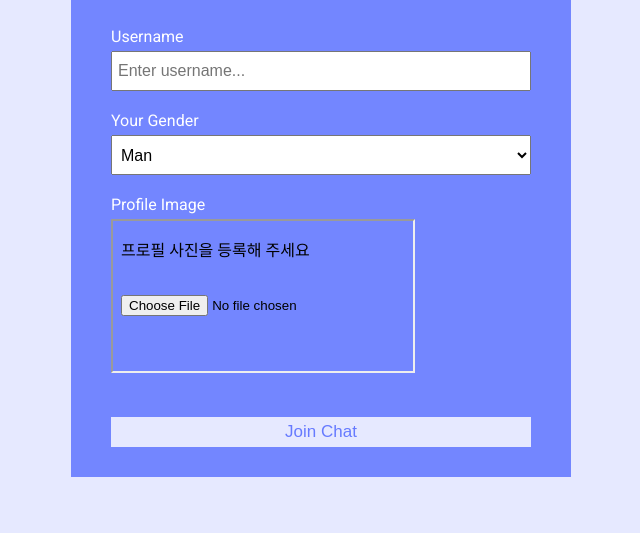
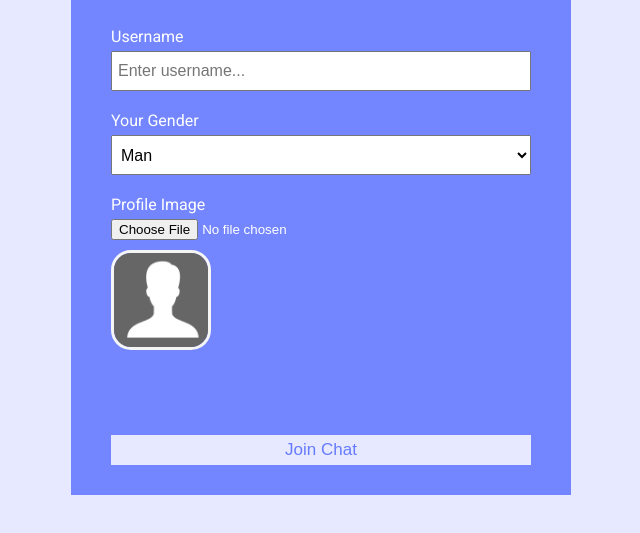
Before and after one commit to boostcamp-2020/relay_02, a website: page chatapp/public/index.html in a window 1280 px wide. Shown: the part 161-694 px from the top of the page, without its empty margins (319-959 px from the left). Drawn offline with Linux system fonts and the light colour scheme.

Commit message:
로그인 프로필사진 등록

```diff
--- a/chatapp/public/imgCompo.html
+++ /dev/null
@@ -1,50 +0,0 @@
-<!DOCTYPE html>
-<html lang="en">
-	<head>
-		<meta charset="UTF-8" />
-		<meta name="viewport" content="width=device-width, initial-scale=1.0" />
-		<meta http-equiv="X-UA-Compatible" content="ie=edge" />
-
-	</head>
-	<body>
-		<div class='preview'>
-			<p>프로필 사진을 등록해 주세요</p>
-			<img class='loadedImg' >
-		</div>
-		<div class='upload'>
-			<input type="file" id='img_upload' style="width:220px" accept=".jpg, .jpeg, .png" onchange="handleFiles(this.files)">
-		</div>
-
-
-
-	<script>
-
-        function handleFiles(files){
-            file = files[0]
-            console.log(file)
-            const img = document.createElement("img");
-            img.classList.add("obj");
-            img.file = file;
-            preview.appendChild(img); // "preview"가 결과를 보여줄 div 출력이라 가정.
-
-            const reader = new FileReader();
-            reader.onload = (function(aImg) {
-                return function(e) { aImg.src = e.target.result; };
-            })(img);
-			reader.readAsDataURL(file);
-			const objectURL = window.URL.createObjectURL(file);
-			console.log(objectURL)
-
-		}
-
-
-
-
-
-		const input = document.querySelector('input');
-		const preview = document.querySelector('.preview');
-		// input.addEventListener('onchange', updateImgDisplay(input));
-
-	</script>
-	</body>
-</html>
--- a/chatapp/public/index.html
+++ b/chatapp/public/index.html
@@ -14,6 +14,23 @@
 		<link rel="import" href="imgCompo.html">
 		<title>Sky Love</title>
 	</head>
+	<style>
+		.preview{
+			margin-top: 10px;
+			display: block;
+			overflow: hidden;
+			height: 100px;
+			width: 100px;
+			}
+		.obj{
+			display: block;
+			min-width: 100%;
+			min-height: 100%;
+			width: 100px;
+			border: 3px solid whitesmoke;
+			border-radius: 20px;
+		}
+	</style>
 	<body>
 		<div class="join-container">
 			<header class="join-header">
@@ -38,15 +55,47 @@
 							<option value="woman">Woman</option>
 						</select>
 					</div>
-					<div class="form-control">
+					<div class="form-control" style="min-height: 200px;">
 						<label for="ProfileImg">Profile Image</label>
-						<iframe id='imgInput' src="imgCompo.html" seamless></iframe>
+
+						<div class='upload'>
+							<input type="file" id='img_upload' style="width:220px" accept=".jpg, .jpeg, .png" onchange="handleFiles(this.files)">
+						</div>
+						<div class='preview'>
+							<img class='obj' src="./assets/icons8-user-100.png">
+
+						</div>
 					</div>
+
 					<button type="submit" class="btn">Join Chat</button>
 				</form>
 			</main>
 		</div>
 
+	<script>
+		// https://developer.mozilla.org/ko/docs/Web/API/File/Using_files_from_web_applications
+		function handleFiles(files){
+			// input.addEventListener('onchange', updateImgDisplay(input));
+
+			file = files[0]
+			console.log(file)
+			const img = document.querySelector('img')
+			img.file = file;
+
+			const reader = new FileReader();
+			reader.onload = (function(aImg) {
+				return function(e) { aImg.src = e.target.result; };
+			})(img);
+			reader.readAsDataURL(file);
+			const objectURL = window.URL.createObjectURL(file);
+			console.log(objectURL)
+
+		}
+		const input = document.querySelector('input');
+		const preview = document.querySelector('.preview');
+		const notice = document.querySelector('.notice');
+		const img = document.querySelector('img')
+	</script>
 	</body>
 
 </html>
```
Also changed, not shown: chatapp/public/assets/icons8-user-100.png (added).
